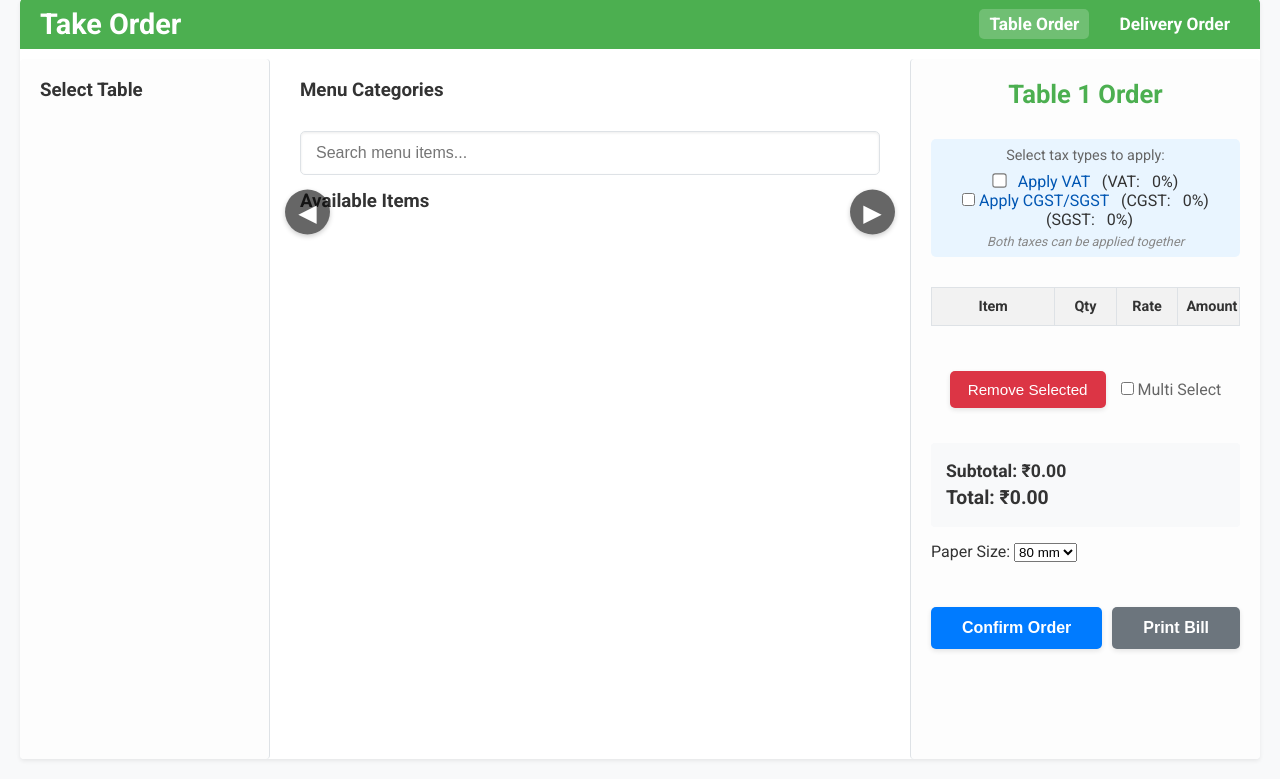
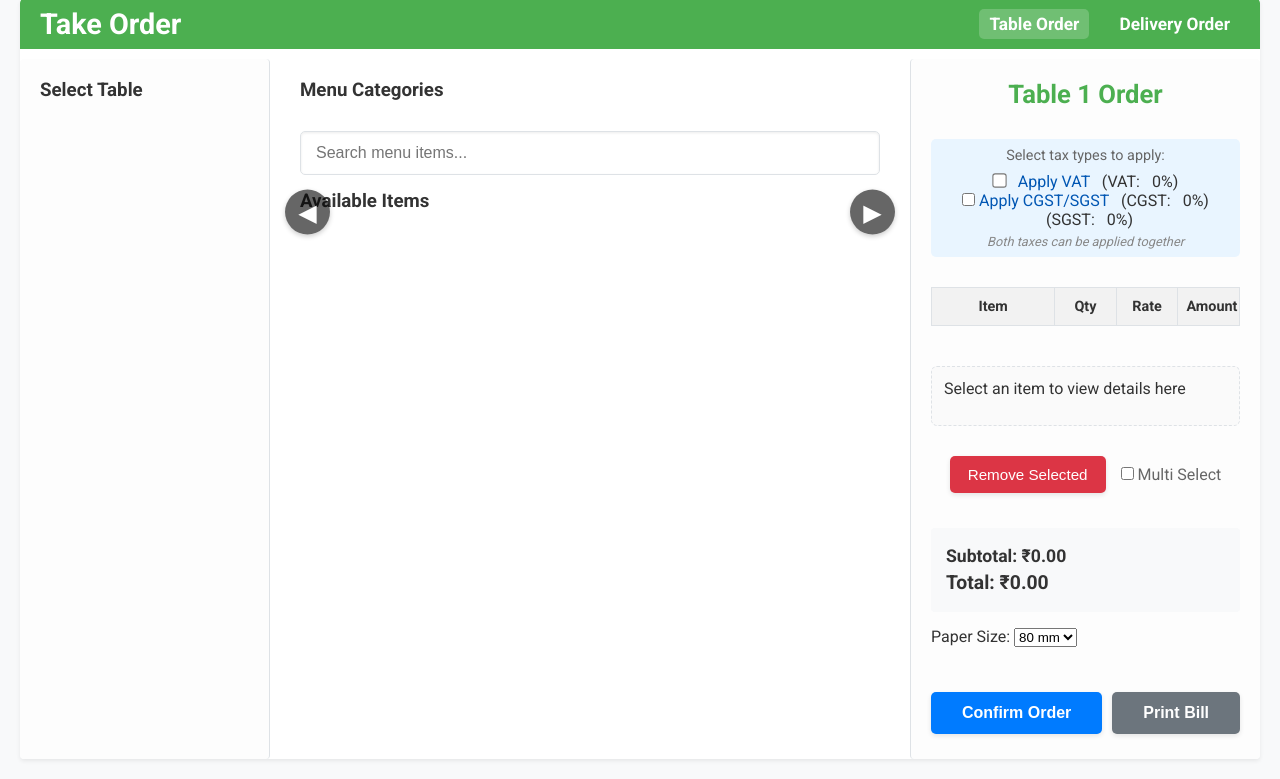
Before and after one commit to jubianiket/restaurant-KASPA, a Flask app: template templates/html/order.html in a window 1280 px wide. Shown: the part 21-800 px from the top of the page. Run offline with Flask 3, Linux system fonts and the light colour scheme; the template is opened without the code that fills it, so the values that code supplies are empty.

Commit message:
Order UI: add item details panel below table; highlight selected row; show name/qty/rate/amount on click

```diff
--- a/static/css/order.css
+++ b/static/css/order.css
@@ -782,3 +782,11 @@ body.is-mobile .table-btn { min-width:auto; padding:10px 12px; font-weight:700;
 /* Mobile Menu sheet content */
 body.is-mobile #mobileMenuSheet { display: block; }
 body.is-mobile #mobileMenuContent .item-grid { max-height: 55vh; }
+
+/* Item details panel */
+.item-details { margin-top: 10px; padding: 12px; border: 1px dashed var(--border-color); border-radius: 6px; background: #fafafa; min-height: 60px; }
+.item-details .label { font-weight: 700; color: var(--text-color); margin-right: 6px; }
+.item-details .value { color: var(--light-text-color); }
+
+/* Selected row highlight */
+#orderTable tr.selected { background-color: #e6f7ff; }
--- a/static/js/order.js
+++ b/static/js/order.js
@@ -292,6 +292,19 @@ function updateTable(items) {
         subtotal += amount;
         const row = document.createElement('tr');
         row.innerHTML = `<td>${item.name}</td><td>${item.qty}</td><td>${item.rate.toFixed(2)}</td><td>${amount.toFixed(2)}</td>`;
+        row.onclick = () => {
+            document.querySelectorAll('#orderTable tbody tr').forEach(r => r.classList.remove('selected'));
+            row.classList.add('selected');
+            const details = document.getElementById('itemDetails');
+            if (details) {
+                details.innerHTML = `
+                    <div><span class='label'>Item:</span> <span class='value'>${item.name}</span></div>
+                    <div><span class='label'>Quantity:</span> <span class='value'>${item.qty}</span></div>
+                    <div><span class='label'>Rate:</span> <span class='value'>₹${item.rate.toFixed(2)}</span></div>
+                    <div><span class='label'>Amount:</span> <span class='value'>₹${amount.toFixed(2)}</span></div>
+                `;
+            }
+        };
         tbody.appendChild(row);
     });
 
--- a/templates/html/order.html
+++ b/templates/html/order.html
@@ -69,6 +69,10 @@
                 <tbody>
                     </tbody>
             </table>
+
+            <div id="itemDetails" class="item-details">
+                <div class="placeholder">Select an item to view details here</div>
+            </div>
 
             <div class="remove-multi-select">
                 <button onclick="removeSelected()">Remove Selected</button>
```
